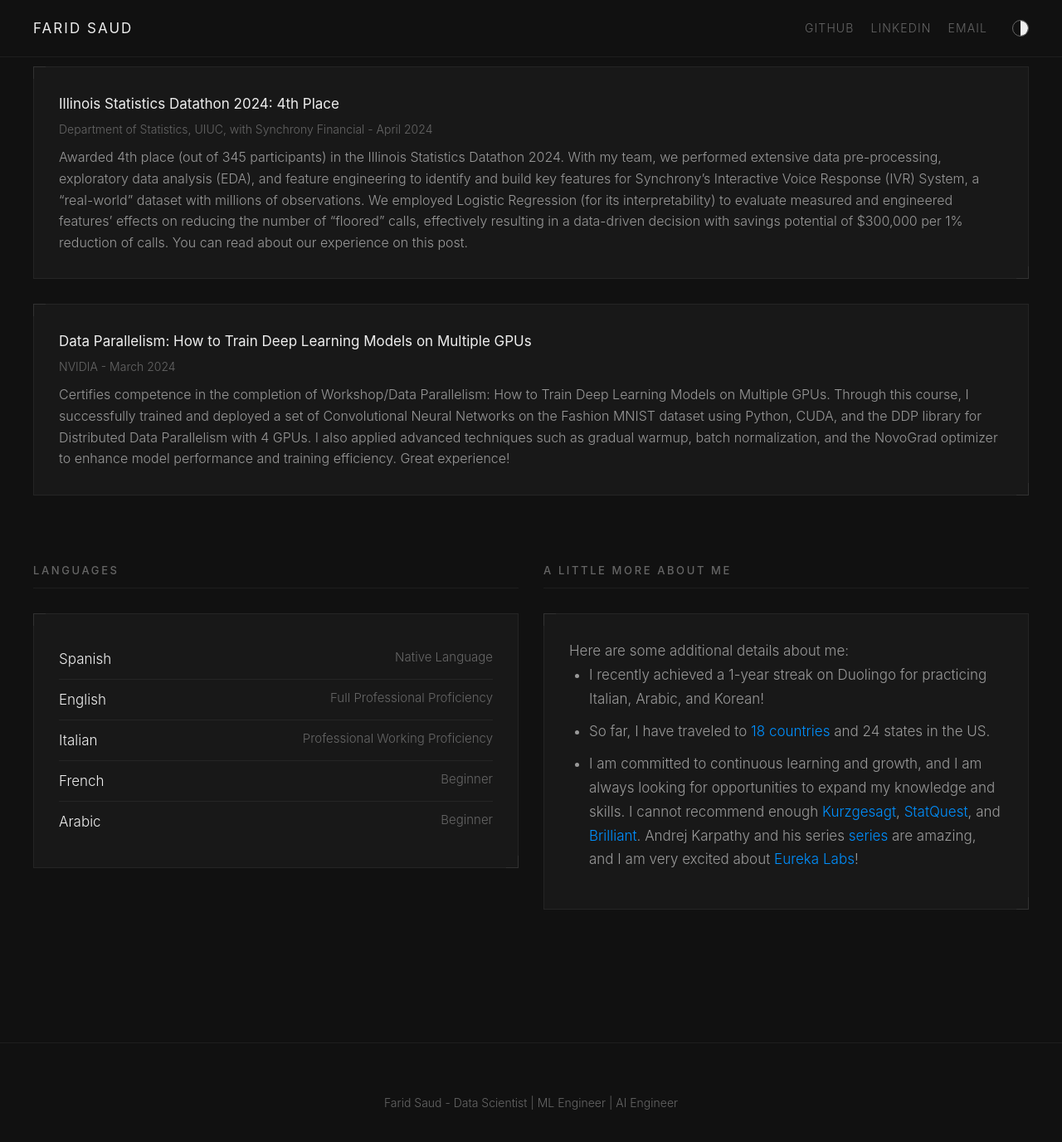
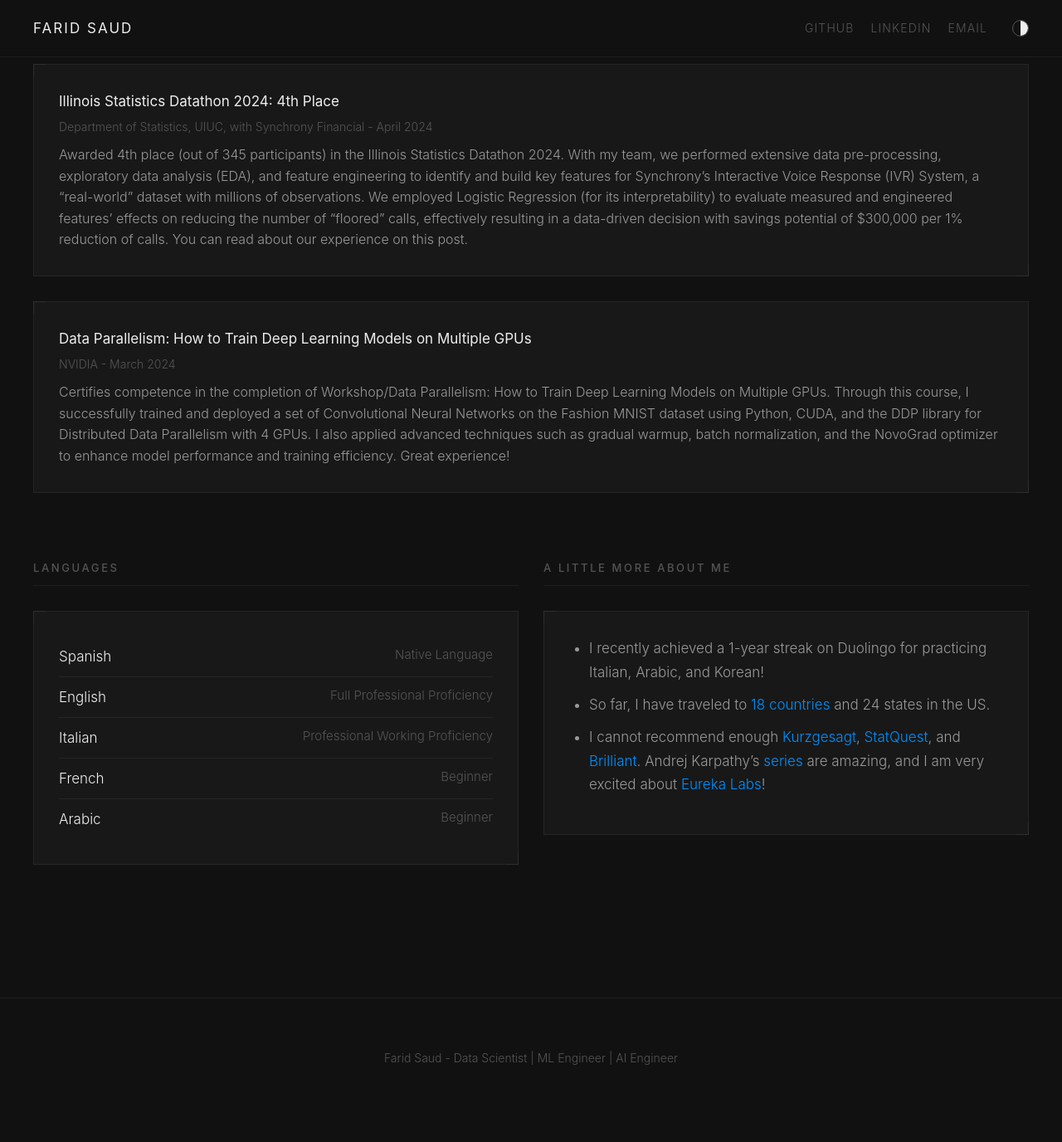
Before and after one commit to fsaudm/fsaudm.github.io, a Jekyll site: the page built from resume.md, in a window 1280 px wide and 1400 px high, scrolled down 5877 px. Shown: the top 1376 px of the window at 83% size. Built offline with Jekyll 4.4.1, drawn with Linux system fonts in a browser that asks for light colours; some web fonts are replaced; after the commit the page ends 7223 px from its top, so only the background shows below that.

Commit message:
simplify: clean config, consolidate CSS, update README
- Remove dead config values (darkmode, instagram, website, footer_show_references)
- Remove stale comments and placeholder values
- Consolidate CSS: shared label pattern, CSS vars for hover borders
- Remove unused .grid-3, fix inline style in skills
- Rename --bg-elevated to --bg-card for clarity
- Set cancel-in-progress: true in deploy workflow
- Simplify Gemfile (drop gemspec)
- Clean README

Co-Authored-By: Claude Opus 4.6 (1M context) <noreply@anthropic.com>

```diff
--- a/_config.yml
+++ b/_config.yml
@@ -1,28 +1,14 @@
-# Site
-repository: Git repository where your resume will be hosted, only required if you are hosting on GitHub (eg. sproogen/modern-resume-theme)
-# favicon: Directory of your favicon (eg. images/favicon.ico)(optional)
+repository: fsaudm/fsaudm.github.io
 
-#Darkmode
-darkmode: never
-
-
-
-# Personal info
 name: Farid Saud
 title: Data Scientist | ML Engineer | AI Engineer
 email: gfs3@illinois.edu
-website: fsaudm.github.io
 
-# Social links
-github_username:  fsaudm
-instagram_username: faridsaudm
+github_username: fsaudm
 linkedin_username: faridsaud
 
-
-# About Section
-# about_title: About Me (Use this to override about section title)
 about_profile_image: profile.jpg
-about_content: | # This will include new lines to allow paragraphs
+about_content: |
   I am a Data Scientist & Infrastructure/Services Unit Manager at the [Data Science Research Services (DSRS)](https://dsrs.illinois.edu/about/unit/team) unit at the GIES College of Business, University of Illinois at Urbana-Champaign. I specialize in <mark>Data Science</mark>, <mark>Machine Learning</mark>, <mark>Deep Learning</mark>, and <mark>AI/LLM Engineering</mark>.
 
   At DSRS, I partner with faculty and research stakeholders to deliver datasets, models, and reproducible outputs. I lead the deployment of self-hosted AI services (LLM/VLM, embeddings, text-to-speech, image generation) on A100/H100 GPUs, manage infrastructure via Kubernetes, and mentor interns across Infrastructure and Services. I also lead internal tools like our Knowledge Base (RAG), semantic caching, and AI-powered paper highlighter.
@@ -31,36 +17,15 @@ about_content: | # This will include new lines to allow paragraphs
 
   Beyond work, I follow advancements in [AI](https://www.youtube.com/watch?v=fa8k8IQ1_X0), VR/AR, [fast cars](https://www.youtube.com/watch?v=nSqzp3kdAm4), drones, and [video games](https://www.youtube.com/watch?v=8fbtx0D2Wyk). I love traveling and exploring diverse cuisines.
 
-
-
-
-# More Section
 more_title: "A Little More About Me"
 more_content: |
-  Here are some additional details about me:
-
   - I recently achieved a 1-year streak on Duolingo for practicing Italian, Arabic, and Korean!
   - So far, I have traveled to [18 countries](https://visitedplaces.com/view/?map=world&projection=geoNaturalEarth1&theme=dark-blue&water=1&graticule=0&names=1&duration=2000&placeduration=100&slider=0&autoplay=0&autozoom=none&autostep=0&home=US&places=~US.daaa44_MX_PR_CO_EC.73aa64_PE_BR_AR_UY_ES_FR_NL_DE_CH_IT_AT_SE_DK) and 24 states in the US.
-
-  - I am committed to continuous learning and growth, and I am always looking for opportunities to expand my knowledge and skills. I cannot recommend enough [Kurzgesagt](https://www.youtube.com/@kurzgesagt), [StatQuest](https://www.youtube.com/@statquest), and [Brilliant](https://brilliant.org/). Andrej Karpathy and his series [series](https://karpathy.ai/) are amazing, and I am very excited about [Eureka Labs](https://eurekalabs.ai/)!
-
-#For a traditional view of my academic and professional journey, you can check my [resume](https://uofi.box.com/s/q1jzz2jo1bou04atrciunc2lwbo3wrj0).
-
-
-
-
-# Footer
-footer_show_references: true
-
-# Build settings
-# theme: modern-resume-theme (Use this is you are hosting your resume yourself)
-# remote_theme: sproogen/modern-resume-theme (Use this if you are hosting your resume on GitHub)
-
-
+  - I cannot recommend enough [Kurzgesagt](https://www.youtube.com/@kurzgesagt), [StatQuest](https://www.youtube.com/@statquest), and [Brilliant](https://brilliant.org/). Andrej Karpathy's [series](https://karpathy.ai/) are amazing, and I am very excited about [Eureka Labs](https://eurekalabs.ai/)!
 
 sass:
   sass_dir: _sass
   style: compressed
 
 plugins:
- - jekyll-seo-tag
+  - jekyll-seo-tag
--- a/_includes/skills.html
+++ b/_includes/skills.html
@@ -1,7 +1,7 @@
 <div class="section" id="skills">
   <div class="section-label">Skills</div>
   <div class="card">
-    <div class="grid-2" style="gap: 2rem;">
+    <div class="skills-inner">
       <div class="skill-category">
         <h4>Languages</h4>
         <ul class="skill-list">
--- a/_sass/resume.scss
+++ b/_sass/resume.scss
@@ -1,4 +1,4 @@
-// Onyx-inspired resume theme
+// Onyx-inspired resume - Lukas Sans, dark/light theme
 
 @font-face {
   font-family: 'Lukas Sans';
@@ -7,13 +7,15 @@
   font-display: swap;
 }
 
+// ── Theme ──
 :root {
   --bg: #111111;
-  --bg-elevated: #181818;
+  --bg-card: #181818;
   --border: rgba(238, 238, 238, 0.06);
+  --border-hover: rgba(238, 238, 238, 0.15);
   --text: #eeeeee;
   --text-muted: #999999;
-  --text-dim: #666666;
+  --text-dim: #555555;
   --accent: #0090ff;
   --font: 'Lukas Sans', -apple-system, BlinkMacSystemFont, sans-serif;
   --corner: 14px;
@@ -22,339 +24,118 @@
 
 [data-theme="light"] {
   --bg: #eeeeee;
-  --bg-elevated: #f2f2f2;
+  --bg-card: #f2f2f2;
   --border: rgba(51, 51, 51, 0.12);
+  --border-hover: rgba(51, 51, 51, 0.25);
   --text: #333333;
-  --text-muted: #777777;
+  --text-muted: #666666;
   --text-dim: #999999;
   --accent: #0066ff;
 }
 
+// ── Base ──
 * { margin: 0; padding: 0; box-sizing: border-box; }
+html { font-size: 20px; scroll-behavior: smooth; }
+body { background: var(--bg); color: var(--text); font-family: var(--font); font-weight: 300; line-height: 1.65; transition: background 0.3s, color 0.3s; }
+a { color: var(--text-muted); text-decoration: none; transition: color 0.2s; &:hover { color: var(--accent); } }
+mark { background: transparent; color: var(--accent); font-weight: 400; }
 
-html { font-size: 20px; scroll-behavior: smooth; }
-
-body {
-  background: var(--bg);
-  color: var(--text);
-  font-family: var(--font);
-  font-weight: 300;
-  line-height: 1.65;
-  transition: background 0.3s, color 0.3s;
-}
-
-a {
-  color: var(--text-muted);
-  text-decoration: none;
-  transition: color 0.2s;
-  &:hover { color: var(--accent); }
-}
-
-mark {
-  background: transparent;
-  color: var(--accent);
-  font-weight: 400;
-}
-
-// ── Header ──
-.site-header {
-  position: fixed;
-  top: 0; left: 0; right: 0;
-  z-index: 100;
-  background: var(--bg);
-  border-bottom: 1px solid var(--border);
-  padding: 1rem 2rem;
-  display: flex;
-  align-items: center;
-  justify-content: space-between;
-  transition: background 0.3s;
-}
-
-.site-name {
-  font-weight: 400;
-  font-size: 0.85rem;
-  letter-spacing: 0.12em;
-  text-transform: uppercase;
-  color: var(--text);
-}
-
-.site-nav {
-  display: flex;
-  align-items: center;
-  gap: 1.5rem;
-}
-
-.site-nav a, .social-links a {
-  font-size: 0.7rem;
-  letter-spacing: 0.08em;
-  text-transform: uppercase;
-  color: var(--text-dim);
-  &:hover { color: var(--text); }
-}
-
-.social-links { display: flex; gap: 1rem; }
-
-.theme-toggle {
-  width: 20px; height: 20px;
-  background: none;
-  border: 1px solid var(--text-dim);
-  border-radius: 50%;
-  cursor: pointer;
-  position: relative;
-  overflow: hidden;
-  transition: border-color 0.2s;
-  &:hover { border-color: var(--text); }
-  &::after {
-    content: '';
-    position: absolute;
-    top: 0; left: 50%;
-    width: 50%; height: 100%;
-    background: var(--text);
-    border-radius: 0 50% 50% 0;
-  }
-}
-
-// ── Main content ──
-.site-content {
-  max-width: 1300px;
-  margin: 0 auto;
-  padding: 6rem 2rem 4rem;
-}
-
-// ── Sections ──
-.section {
-  margin-bottom: 4rem;
-  opacity: 0;
-  transform: translateY(20px);
-  transition: opacity 0.6s ease, transform 0.6s ease;
-  &.visible { opacity: 1; transform: translateY(0); }
-}
-
-.section-label {
+// ── Shared label pattern ──
+.label, .section-label, .skill-category h4 {
   font-size: 0.65rem;
   font-weight: 500;
   letter-spacing: 0.2em;
   text-transform: uppercase;
   color: var(--text-dim);
-  margin-bottom: 1.5rem;
-  padding-bottom: 0.5rem;
-  border-bottom: 1px solid var(--border);
 }
 
-// ── Cards ──
-.card {
-  position: relative;
-  background: var(--bg-elevated);
-  border: 1px solid var(--border);
-  padding: 1.5rem;
-  transition: border-color 0.3s;
-  &:hover { border-color: rgba(238, 238, 238, 0.15); }
-  [data-theme="light"] &:hover { border-color: rgba(51, 51, 51, 0.25); }
+// ── Header ──
+.site-header {
+  position: fixed; top: 0; left: 0; right: 0; z-index: 100;
+  background: var(--bg); border-bottom: 1px solid var(--border);
+  padding: 1rem 2rem; display: flex; align-items: center; justify-content: space-between;
+  transition: background 0.3s;
+}
+.site-name { font-weight: 400; font-size: 0.85rem; letter-spacing: 0.12em; text-transform: uppercase; }
+.site-nav { display: flex; align-items: center; gap: 1.5rem; }
+.social-links { display: flex; gap: 1rem;
+  a { font-size: 0.7rem; letter-spacing: 0.08em; text-transform: uppercase; color: var(--text-dim); &:hover { color: var(--text); } }
+}
+.theme-toggle {
+  width: 20px; height: 20px; background: none; border: 1px solid var(--text-dim);
+  border-radius: 50%; cursor: pointer; position: relative; overflow: hidden; transition: border-color 0.2s;
+  &:hover { border-color: var(--text); }
+  &::after { content: ''; position: absolute; top: 0; left: 50%; width: 50%; height: 100%; background: var(--text); border-radius: 0 50% 50% 0; }
 }
 
-.card + .card { margin-top: var(--gap); }
+// ── Layout ──
+.site-content { max-width: 1300px; margin: 0 auto; padding: 6rem 2rem 4rem; }
+.section { margin-bottom: 4rem; opacity: 0; transform: translateY(20px); transition: opacity 0.6s ease, transform 0.6s ease; &.visible { opacity: 1; transform: translateY(0); } }
+.section-label { margin-bottom: 1.5rem; padding-bottom: 0.5rem; border-bottom: 1px solid var(--border); }
+.grid-2 { display: grid; grid-template-columns: 1fr 1fr; gap: var(--gap); @media (max-width: 700px) { grid-template-columns: 1fr; } }
 
-// Corner marks
-.card::before, .card::after {
-  content: '';
-  position: absolute;
-  width: var(--corner);
-  height: var(--corner);
-  border-color: var(--text-dim);
-  border-style: solid;
-  opacity: 0.2;
-  transition: opacity 0.3s, border-color 0.3s;
-}
-.card::before { top: -1px; left: -1px; border-width: 1px 0 0 1px; }
-.card::after { bottom: -1px; right: -1px; border-width: 0 1px 1px 0; }
-.card:hover::before, .card:hover::after {
-  opacity: 0.6;
-  border-color: var(--accent);
-}
-
-// ── Grid ──
-.grid-2 {
-  display: grid;
-  grid-template-columns: 1fr 1fr;
-  gap: var(--gap);
-  @media (max-width: 700px) { grid-template-columns: 1fr; }
-}
-
-.grid-3 {
-  display: grid;
-  grid-template-columns: 1fr 1fr 1fr;
-  gap: var(--gap);
-  @media (max-width: 900px) { grid-template-columns: 1fr 1fr; }
-  @media (max-width: 600px) { grid-template-columns: 1fr; }
+// ── Card ──
+.card {
+  position: relative; background: var(--bg-card); border: 1px solid var(--border); padding: 1.5rem;
+  transition: border-color 0.3s; &:hover { border-color: var(--border-hover); }
+  &::before, &::after { content: ''; position: absolute; width: var(--corner); height: var(--corner); border-color: var(--text-dim); border-style: solid; opacity: 0.2; transition: opacity 0.3s, border-color 0.3s; }
+  &::before { top: -1px; left: -1px; border-width: 1px 0 0 1px; }
+  &::after { bottom: -1px; right: -1px; border-width: 0 1px 1px 0; }
+  &:hover::before, &:hover::after { opacity: 0.6; border-color: var(--accent); }
+  & + & { margin-top: var(--gap); }
 }
 
 // ── About ──
-.about {
-  display: flex;
-  gap: 2rem;
-  align-items: flex-start;
-  @media (max-width: 600px) { flex-direction: column; }
-}
+.about { display: flex; gap: 2rem; align-items: flex-start; @media (max-width: 600px) { flex-direction: column; } }
+.about-photo { width: 120px; height: 120px; border-radius: 50%; object-fit: cover; flex-shrink: 0; border: 1px solid var(--border); }
+.about-text { flex: 1; p { margin-bottom: 1rem; color: var(--text-muted); font-size: 0.9rem; } p:last-child { margin-bottom: 0; } }
+.about-name { font-size: 1.8rem; font-weight: 300; letter-spacing: 0.06em; margin-bottom: 0.25rem; }
+.about-title { font-size: 0.8rem; color: var(--text-muted); letter-spacing: 0.05em; margin-bottom: 1.25rem; }
 
-.about-photo {
-  width: 120px; height: 120px;
-  border-radius: 50%;
-  object-fit: cover;
-  flex-shrink: 0;
-  border: 1px solid var(--border);
-}
-
-.about-text {
-  flex: 1;
-  p { margin-bottom: 1rem; color: var(--text-muted); font-size: 0.9rem; }
-  p:last-child { margin-bottom: 0; }
-}
-
-.about-name {
-  font-size: 1.8rem;
-  font-weight: 300;
-  letter-spacing: 0.06em;
-  margin-bottom: 0.25rem;
-}
-
-.about-title {
-  font-size: 0.8rem;
-  color: var(--text-muted);
-  letter-spacing: 0.05em;
-  margin-bottom: 1.25rem;
-}
-
-// ── Entry ──
+// ── Entries (experience, education) ──
 .entry { margin-bottom: 2rem; &:last-child { margin-bottom: 0; } }
-
-.entry-header {
-  display: flex;
-  justify-content: space-between;
-  align-items: baseline;
-  margin-bottom: 0.5rem;
-  gap: 1rem;
-  flex-wrap: wrap;
-}
-
+.entry-header { display: flex; justify-content: space-between; align-items: baseline; margin-bottom: 0.5rem; gap: 1rem; flex-wrap: wrap; }
 .entry-company { font-weight: 400; font-size: 0.95rem; }
 .entry-dates { font-size: 0.75rem; color: var(--text-dim); white-space: nowrap; }
-
-.entry-description {
-  color: var(--text-muted);
-  font-size: 0.85rem;
-  line-height: 1.7;
-  p, ul { margin-bottom: 0.5rem; }
-  ul { padding-left: 1.2rem; }
-  li { margin-bottom: 0.25rem; }
-  strong { font-weight: 500; color: var(--text); }
-  a { color: var(--accent); }
+.entry-description { color: var(--text-muted); font-size: 0.85rem; line-height: 1.7;
+  p, ul { margin-bottom: 0.5rem; } ul { padding-left: 1.2rem; } li { margin-bottom: 0.25rem; }
+  strong { font-weight: 500; color: var(--text); } a { color: var(--accent); }
 }
 
 // ── Skills ──
-.skill-category {
-  h4 {
-    font-size: 0.7rem;
-    font-weight: 500;
-    letter-spacing: 0.15em;
-    text-transform: uppercase;
-    color: var(--text-dim);
-    margin-bottom: 0.75rem;
-  }
-}
-
-.skill-list {
-  list-style: none;
-  display: flex;
-  flex-wrap: wrap;
-  gap: 0.5rem;
-}
-
-.skill-item {
-  font-size: 0.8rem;
-  color: var(--text-muted);
-  padding: 0.3rem 0.6rem;
-  border: 1px solid var(--border);
-  transition: border-color 0.2s, color 0.2s;
-  &:hover { border-color: var(--accent); color: var(--text); }
-}
+.skills-inner { display: grid; grid-template-columns: 1fr 1fr; gap: 2rem; @media (max-width: 700px) { grid-template-columns: 1fr; } }
+.skill-category h4 { margin-bottom: 0.75rem; }
+.skill-list { list-style: none; display: flex; flex-wrap: wrap; gap: 0.5rem; }
+.skill-item { font-size: 0.8rem; color: var(--text-muted); padding: 0.3rem 0.6rem; border: 1px solid var(--border); transition: border-color 0.2s, color 0.2s; &:hover { border-color: var(--accent); color: var(--text); } }
 
 // ── Projects ──
-.project-name {
-  font-weight: 400;
-  font-size: 0.9rem;
-  margin-bottom: 0.4rem;
-  a { color: var(--text); &:hover { color: var(--accent); } }
-}
-
-.project-desc {
-  color: var(--text-muted);
-  font-size: 0.8rem;
-  line-height: 1.6;
-  a { color: var(--accent); }
-}
-
-.project-github {
-  font-size: 0.7rem;
-  color: var(--text-dim);
-  margin-top: 0.5rem;
-  a { color: var(--text-dim); &:hover { color: var(--accent); } }
-}
+.project-name { font-weight: 400; font-size: 0.9rem; margin-bottom: 0.4rem; a { color: var(--text); &:hover { color: var(--accent); } } }
+.project-desc { color: var(--text-muted); font-size: 0.8rem; line-height: 1.6; a { color: var(--accent); } }
+.project-github { font-size: 0.7rem; color: var(--text-dim); margin-top: 0.5rem; a { color: var(--text-dim); &:hover { color: var(--accent); } } }
 
 // ── Certifications ──
-.cert-title {
-  font-weight: 400;
-  font-size: 0.85rem;
-  margin-bottom: 0.25rem;
-  a { color: var(--text); &:hover { color: var(--accent); } }
-}
-
+.cert-title { font-weight: 400; font-size: 0.85rem; margin-bottom: 0.25rem; a { color: var(--text); &:hover { color: var(--accent); } } }
 .cert-meta { font-size: 0.7rem; color: var(--text-dim); margin-bottom: 0.5rem; }
 .cert-desc { font-size: 0.8rem; color: var(--text-muted); line-height: 1.6; }
 
 // ── Languages ──
-.language-item {
-  display: flex;
-  justify-content: space-between;
-  padding: 0.5rem 0;
-  border-bottom: 1px solid var(--border);
-  &:last-child { border-bottom: none; }
-}
-
+.language-item { display: flex; justify-content: space-between; padding: 0.5rem 0; border-bottom: 1px solid var(--border); &:last-child { border-bottom: none; } }
 .language-name { font-size: 0.85rem; }
 .language-level { font-size: 0.75rem; color: var(--text-dim); }
 
 // ── More ──
-.more-content {
-  color: var(--text-muted);
-  font-size: 0.85rem;
-  line-height: 1.7;
-  a { color: var(--accent); }
-  ul { padding-left: 1.2rem; margin-bottom: 0.75rem; }
-  li { margin-bottom: 0.5rem; }
-}
+.more-content { color: var(--text-muted); font-size: 0.85rem; line-height: 1.7; a { color: var(--accent); } ul { padding-left: 1.2rem; margin-bottom: 0.75rem; } li { margin-bottom: 0.5rem; } }
 
 // ── Footer ──
-.site-footer {
-  text-align: center;
-  padding: 3rem 2rem;
-  font-size: 0.7rem;
-  color: var(--text-dim);
-  border-top: 1px solid var(--border);
-  a { color: var(--text-muted); }
-}
+.site-footer { text-align: center; padding: 3rem 2rem; font-size: 0.7rem; color: var(--text-dim); border-top: 1px solid var(--border); }
 
 // ── Print ──
 @media print {
-  :root {
-    --bg: #fff; --bg-elevated: #fff; --border: #ddd;
-    --text: #111; --text-muted: #555; --text-dim: #888;
-  }
+  :root { --bg: #fff; --bg-card: #fff; --border: #ddd; --text: #111; --text-muted: #555; --text-dim: #888; }
   .site-header { position: static; border: none; }
-  .theme-toggle, .site-nav { display: none; }
+  .theme-toggle, .social-links { display: none; }
   .section { opacity: 1; transform: none; }
-  .card { border: 1px solid #ddd; }
-  .card::before, .card::after { display: none; }
+  .card { border: 1px solid #ddd; &::before, &::after { display: none; } }
   body { font-size: 12px; }
 }
-
 .no-print { @media print { display: none !important; } }
```
Also changed, not shown: .github/workflows/deploy.yml, README.md, 1 other file.
